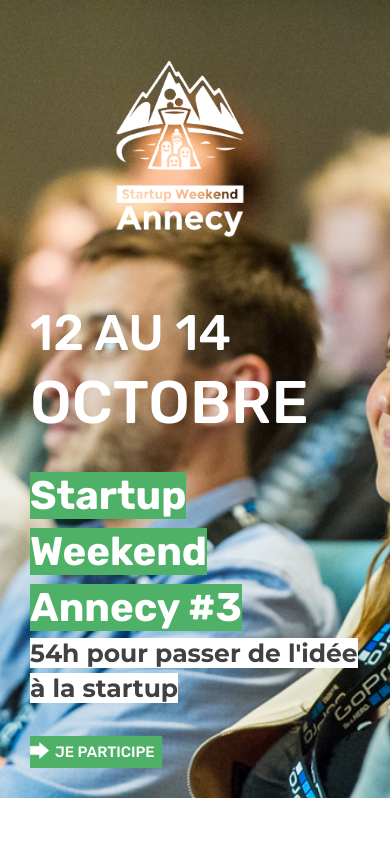
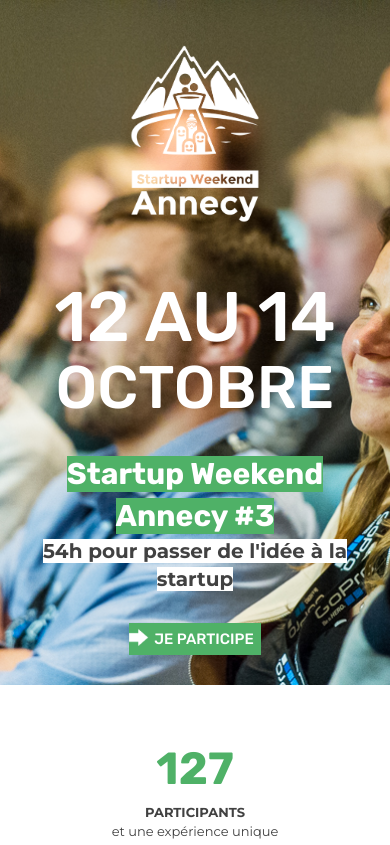
Before and after one commit to LaurinePeyrard/SWA2, a plain HTML site: page index.html in a window 390 px wide. Shown: the top 845 px of the page. Drawn offline with Linux system fonts and the light colour scheme.

Commit message:
Ajout logo, meta

```diff
--- a/css/app.css
+++ b/css/app.css
@@ -484,7 +484,10 @@ h5{
     text-align: center;
     margin-bottom: 75px;
     right: auto;
+  }
 
+  #logo img{
+    margin: 0;
   }
 
   #logo a{
@@ -495,10 +498,11 @@ h5{
     position: relative;
     bottom: inherit;
     margin-right: 0;
+    text-align: center;
   }
 
   #date span{
-    font-size: 50px;
+    margin:0;
   }
 
   #who{
@@ -508,4 +512,12 @@ h5{
   .bronze{
     display: block;
   }
+
+  h1{
+    font-size: 30px;
+  }
+
+  h2{
+    font-size: 20px;
+  }
 }
--- a/index.html
+++ b/index.html
@@ -311,6 +311,14 @@
 						<img src="/assets/images/peggysage.png"/ class="large">
 					</a>
 
+					<a href="http://sibeery.com/" target="_blank">
+						<img src="/assets/images/sibeery.png"/>
+					</a>
+
+					<a href="https://darnells.fr/index.php" target="_blank">
+						<img src="/assets/images/darnells.png"/>
+					</a>
+
 					<!--<a href="http://www.monceauassurances.com/" target="_blank">
 						<img src="/assets/images/monceau.jpg" class="large"/>
 					</a>-->
```
Also changed, not shown: assets/images/darnells.png (added), assets/images/metafb.jpg, assets/images/metatwitter.jpg, assets/images/sibeery.png (added).
